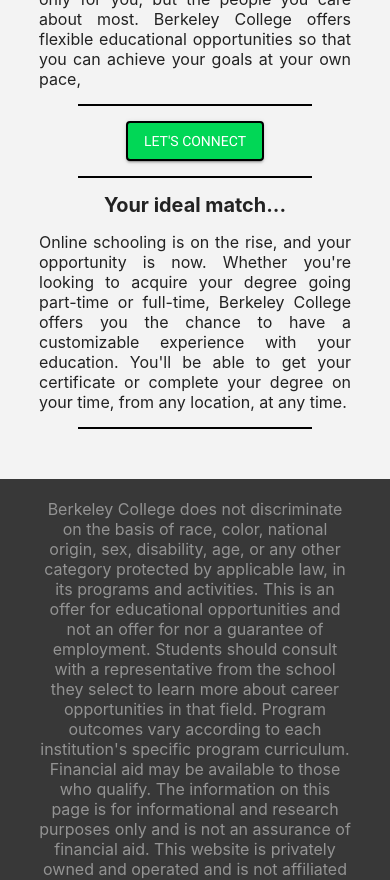
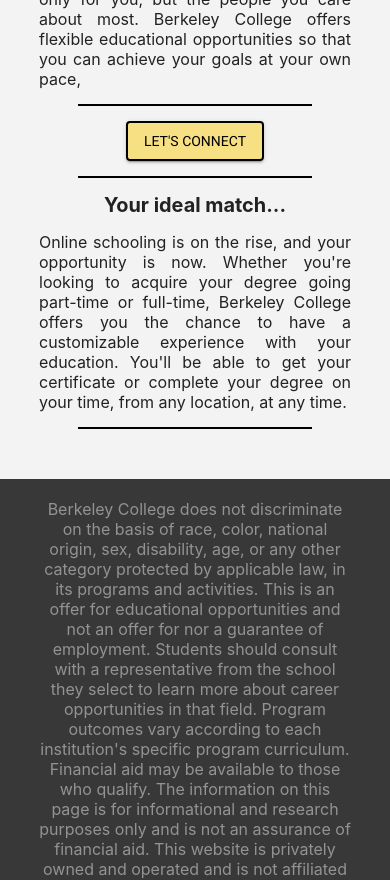
Before and after one commit to LagreMedia/Cain_, an Angular app: page / in a window 390 px wide. Shown: the part 1380-2260 px from the top of the page. Built offline with nearby package versions, Linux system fonts and the light colour scheme.

Commit message:
change button color to match bottom gradient for mobile

```diff
--- a/src/app/shared/content/content.component.scss
+++ b/src/app/shared/content/content.component.scss
@@ -172,8 +172,8 @@
             transition: opacity 0.2s ease;
             font-weight: normal;
 
-            background: #01D756;
-            color: white;
+            background: rgb(251, 204, 20, 0.5);
+            color: black;
         }
     }
     .row-one {
```
